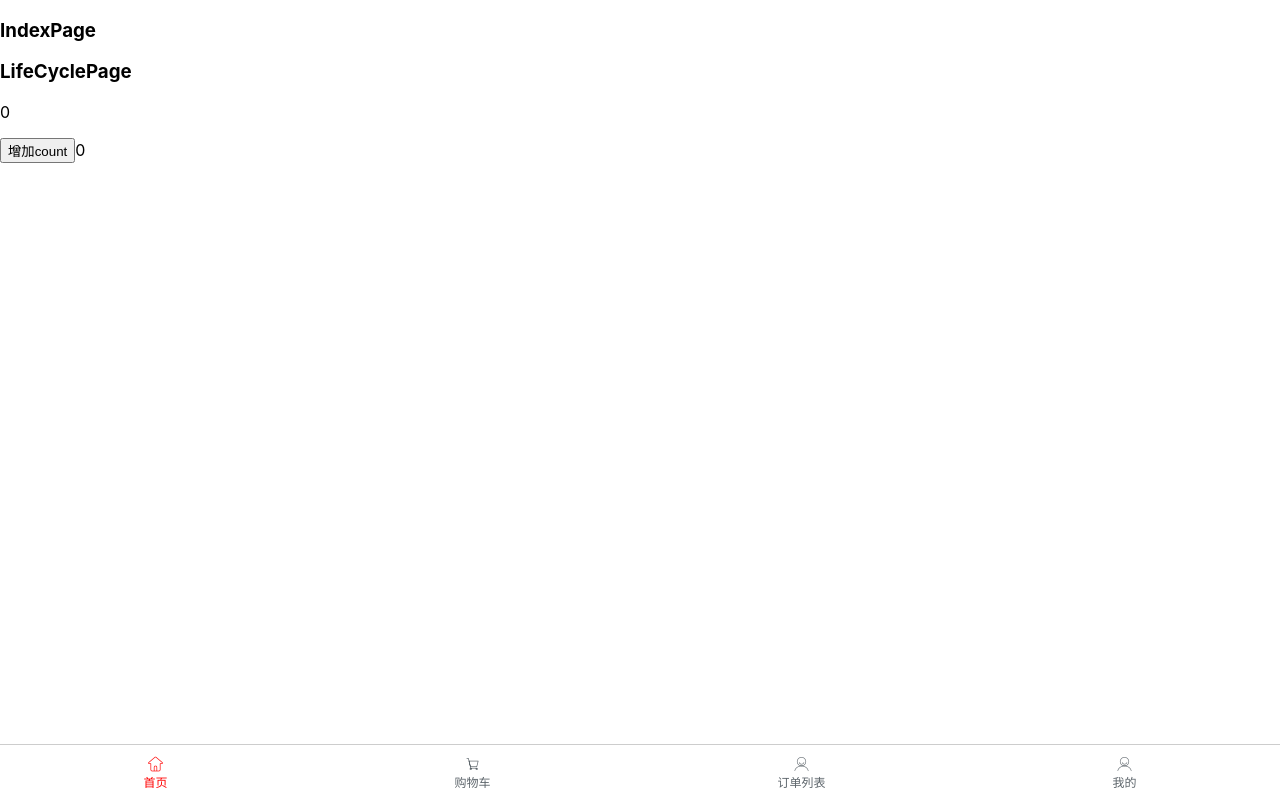
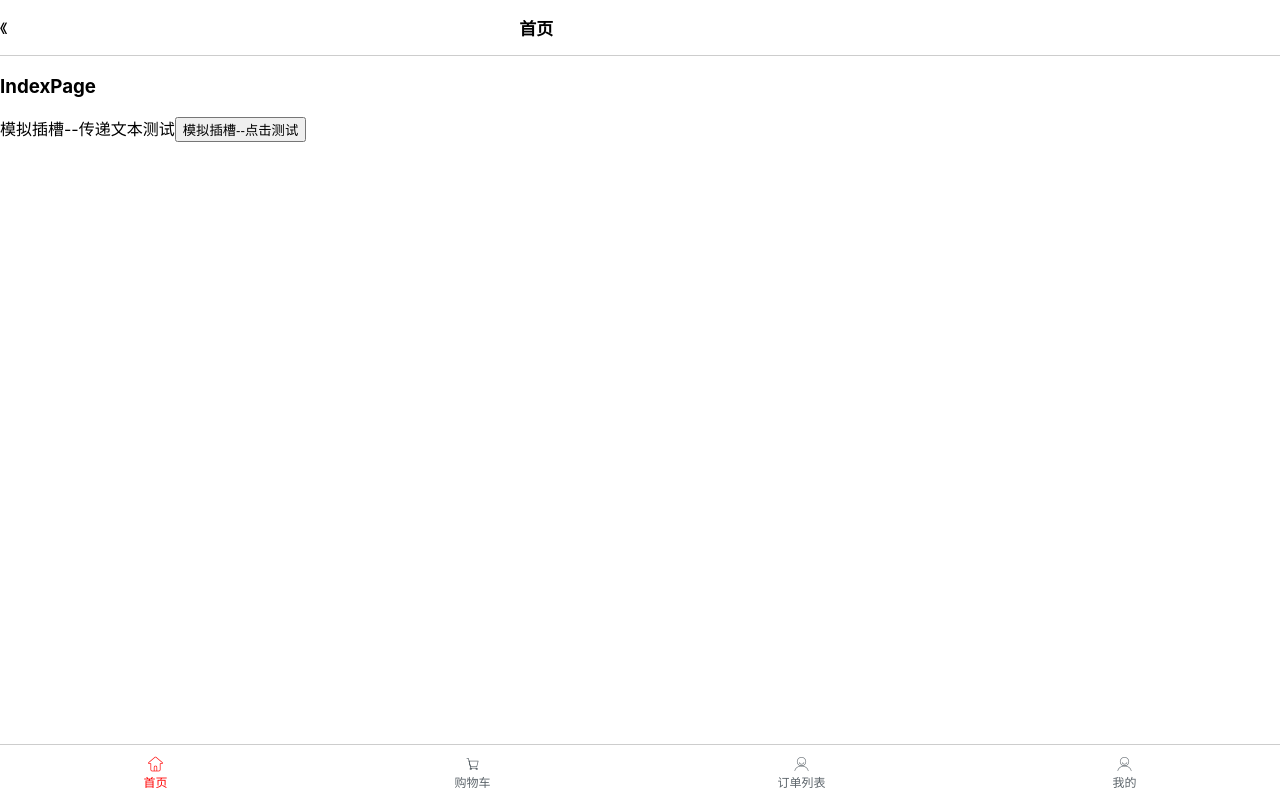
Before and after one commit to haohongyang1/my-app-test, a React (Create React App) app: page / in a window 1280 px wide. Built offline with nearby package versions, Linux system fonts and the light colour scheme.

Commit message:
Simulation of slot from vue

```diff
--- a/src/App.js
+++ b/src/App.js
@@ -5,7 +5,7 @@ import OrderListPage from "./pages/OrderListPage";
 import UserPage from "./pages/UserPage";
 import BottomNav from "./components/BottomNav";
 // import SetStatePage from "./components/Demo/SetStatePage";
-import LifeCyclePage from "./components/Demo/LifeCyclePage";
+// import LifeCyclePage from "./components/Demo/LifeCyclePage";
 
 function App() {
   const [activeNum, setActiveNum] = useState(0);
@@ -16,7 +16,7 @@ function App() {
       {activeNum === 2 && <OrderListPage />}
       {activeNum === 3 && <UserPage />}
       {/* <SetStatePage /> */}
-      <LifeCyclePage />
+      {/* <LifeCyclePage /> */}
       <BottomNav activeNum={activeNum} setActiveNum={setActiveNum} />
     </div>
   );
--- a/src/components/Demo/LifeCyclePage.js
+++ b/src/components/Demo/LifeCyclePage.js
@@ -18,18 +18,18 @@ export default class LifeCyclePage extends Component {
     console.log("---constructor---");
   }
   //   16.4 add
-  static getDerivedStateFromProps(props, state) {
-    console.log("---getDerivedStateFromProps---");
-    const { count } = state;
-    return count > 5 ? { count: 0 } : null;
-  }
+  // static getDerivedStateFromProps(props, state) {
+  //   console.log("---getDerivedStateFromProps---");
+  //   const { count } = state;
+  //   return count > 5 ? { count: 0 } : null;
+  // }
   //   16.4 add
-  getSnapshotBeforeUpdate(prevProps, prevState) {
-    console.log("---getSnapshotBeforeUpdate---", prevProps, prevState);
-    return {
-      msg: "我是update传递的",
-    };
-  }
+  // getSnapshotBeforeUpdate(prevProps, prevState) {
+  //   console.log("---getSnapshotBeforeUpdate---", prevProps, prevState);
+  //   return {
+  //     msg: "我是update传递的",
+  //   };
+  // }
   componentWillMount() {
     console.log("---componentWillMount---");
   }
--- /dev/null
+++ b/src/components/TopBar/index.js
@@ -0,0 +1,14 @@
+import React, { Component } from "react";
+import styles from "./index.module.scss";
+
+export default class TopBar extends Component {
+  render() {
+    const { title } = this.props;
+    return (
+      <div className={styles.container}>
+        <span className={styles.back}>《</span>
+        <span className={styles.title}>{title}</span>
+      </div>
+    );
+  }
+}
--- /dev/null
+++ b/src/components/TopBar/index.module.scss
@@ -0,0 +1,12 @@
+.container {
+  width: 100%;
+  height: 55px;
+  border-bottom: 1px solid #cdcdcd;
+  display: flex;
+  align-items: center;
+  .title {
+    font-size: 17px;
+    font-weight: bold;
+    margin-left: 40%;
+  }
+}
--- /dev/null
+++ b/src/fragments/Layout/index.js
@@ -0,0 +1,31 @@
+/**
+ * 组件复合：
+ * demo模板页面，场景：存在多个页面都有顶部栏和底部栏的情况，如果每个页面都引入，会很麻烦，所以我们可以创建一个模板页面：
+ * 参数：title、showTopBar、showBottomBar
+ *
+ * 插槽：
+ * 具名插槽
+ * 匿名插槽
+ */
+import React, { Component } from "react";
+import TopBar from "../../components/TopBar";
+import BottomNav from "../../components/BottomNav";
+export default class Layout extends Component {
+  componentDidMount() {
+    const { title = "商城" } = this.props;
+    document.title = title;
+  }
+  render() {
+    const { children, showTopBar, showBottomBar, barTitle } = this.props;
+    console.log(children);
+    return (
+      <div>
+        {showTopBar && <TopBar title={barTitle} />}
+        {children.content}
+        {children.text}
+        <button onClick={children.btnClick}>模拟插槽--点击测试</button>
+        {showBottomBar && <BottomNav />}
+      </div>
+    );
+  }
+}
--- a/src/pages/IndexPage/index.js
+++ b/src/pages/IndexPage/index.js
@@ -1,9 +1,19 @@
 import React, { Component } from "react";
+import Layout from "../../fragments/Layout";
 export default class IndexPage extends Component {
   render() {
     return (
       <div>
-        <h3>IndexPage</h3>
+        <Layout showTopBar={true} barTitle={"首页"}>
+          {/* <h3>IndexPage</h3> */}
+          {{
+            content: <h3>IndexPage</h3>,
+            text: "模拟插槽--传递文本测试",
+            btnClick: () => {
+              console.log("模拟插槽---点击事件测试");
+            },
+          }}
+        </Layout>
       </div>
     );
   }
```
Also changed, not shown: 1 other file (tests, documents, lock files or other folders).
